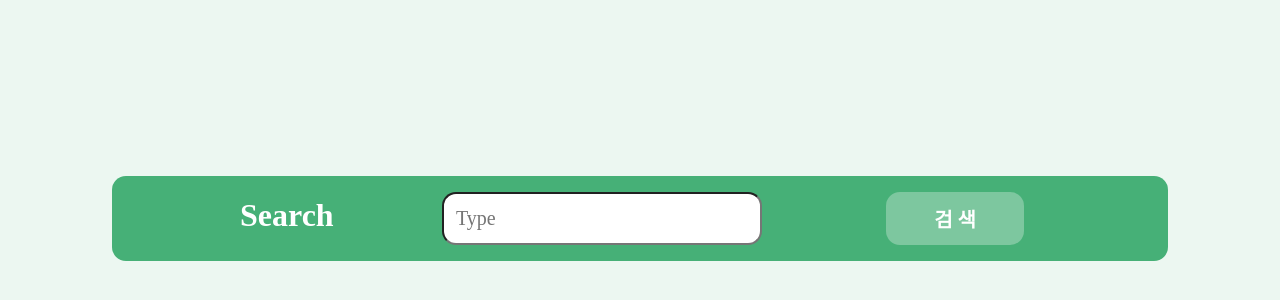
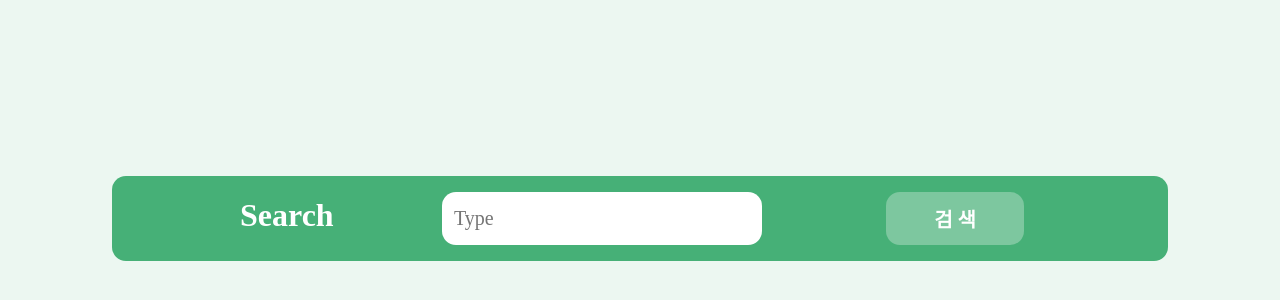
Before and after one commit to pabaep/React_Image_Search, a React (Create React App) app: page / in a window 1280 px wide. Shown: the part 80-380 px from the top of the page. Built offline with nearby package versions, Linux system fonts and the light colour scheme; a web font is replaced by a local one.

Commit message:
[update] input tag css update
input tag에서 포커스 될때의 css 수정

```diff
--- a/src/components/Layout/HeaderCart.module.css
+++ b/src/components/Layout/HeaderCart.module.css
@@ -38,4 +38,9 @@
     font-family: EliceDigitalBaeum;
     font-size: 1.25rem;
     padding: 0.75rem;
+    border: none;
 }
+
+.input:focus {
+    outline: none;
+}
```
